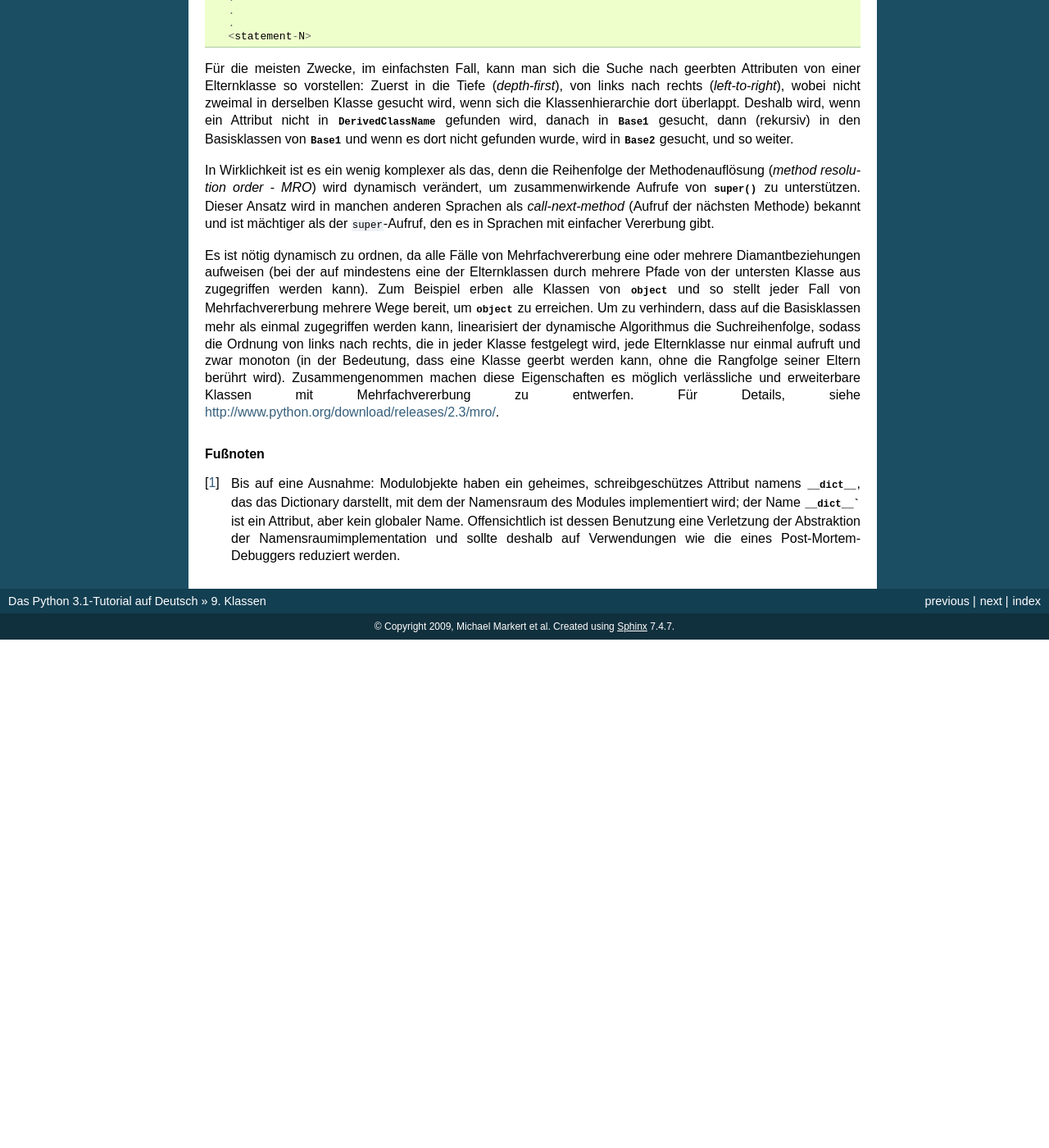
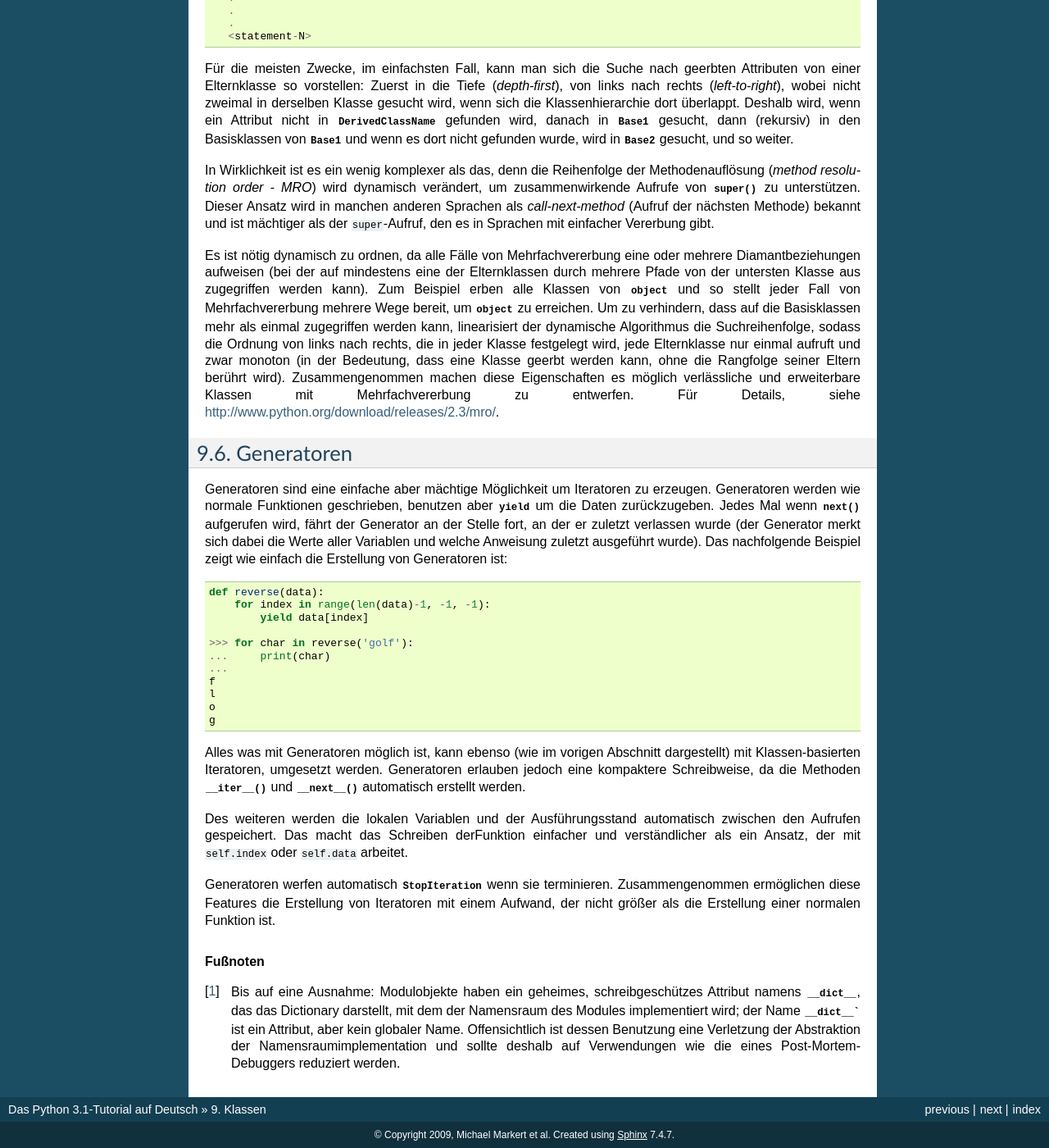
Before and after one commit to cofi/py-tutorial-de, a Sphinx documentation site: the page built from source/classes.rst, in a window 1280 px wide and 1400 px high, scrolled down 8856 px. Shown: the whole window at 82% size. Built offline with Sphinx 7.4.7, drawn with Linux system fonts in a browser that asks for light colours; before the commit the page ends 9636 px from its top, so only the background shows below that.

```diff
--- a/source/authors.rst
+++ b/source/authors.rst
@@ -4,4 +4,8 @@
 Autoren der Übersetzung
 ***********************
 
-Michael Markert <markert.michael@gmail.com>
+* Florian Heinle <launchpad@planet-tiax.de>
+* Florian Mayer <flormayer@aim.com>
+* HerrHagen
+* Johannes Schönberger
+* Michael Markert <markert.michael@gmail.com>
--- a/source/classes.rst
+++ b/source/classes.rst
@@ -619,6 +619,46 @@ verlässliche und erweiterbare Klassen mit Mehrfachvererbung zu entwerfen. Für
 Details, siehe http://www.python.org/download/releases/2.3/mro/.
 
 
+.. _tut-generators:
+
+Generatoren
+===========
+
+:term:`Generatoren` sind eine einfache aber mächtige Möglichkeit um Iteratoren
+zu erzeugen.  Generatoren werden wie normale Funktionen geschrieben, benutzen
+aber :keyword:`yield` um die Daten zurückzugeben.  Jedes Mal wenn :func:`next`
+aufgerufen wird, fährt der Generator an der Stelle fort, an der er zuletzt
+verlassen wurde (der Generator merkt sich dabei die Werte aller Variablen und
+welche Anweisung zuletzt ausgeführt wurde).  Das nachfolgende Beispiel zeigt wie
+einfach die Erstellung von Generatoren ist::
+
+   def reverse(data):
+       for index in range(len(data)-1, -1, -1):
+           yield data[index]
+
+   >>> for char in reverse('golf'):
+   ...     print(char)
+   ...
+   f
+   l
+   o
+   g
+
+Alles was mit Generatoren möglich ist, kann ebenso (wie im vorigen Abschnitt
+dargestellt) mit Klassen-basierten Iteratoren, umgesetzt werden.  Generatoren
+erlauben jedoch eine kompaktere Schreibweise, da die Methoden :meth:`__iter__`
+und :meth:`__next__` automatisch erstellt werden.
+
+Des weiteren werden die lokalen Variablen und der Ausführungsstand automatisch
+zwischen den Aufrufen gespeichert. Das macht das Schreiben derFunktion einfacher
+und verständlicher als ein Ansatz, der mit ``self.index`` oder ``self.data``
+arbeitet.
+
+Generatoren werfen automatisch :exc:`StopIteration` wenn sie terminieren.
+Zusammengenommen ermöglichen diese Features die Erstellung von Iteratoren mit
+einem Aufwand, der nicht größer als die Erstellung einer normalen Funktion ist.
+
+
 .. rubric:: Fußnoten
 
 .. [#] Bis auf eine Ausnahme: Modulobjekte haben ein geheimes, schreibgeschützes
```
